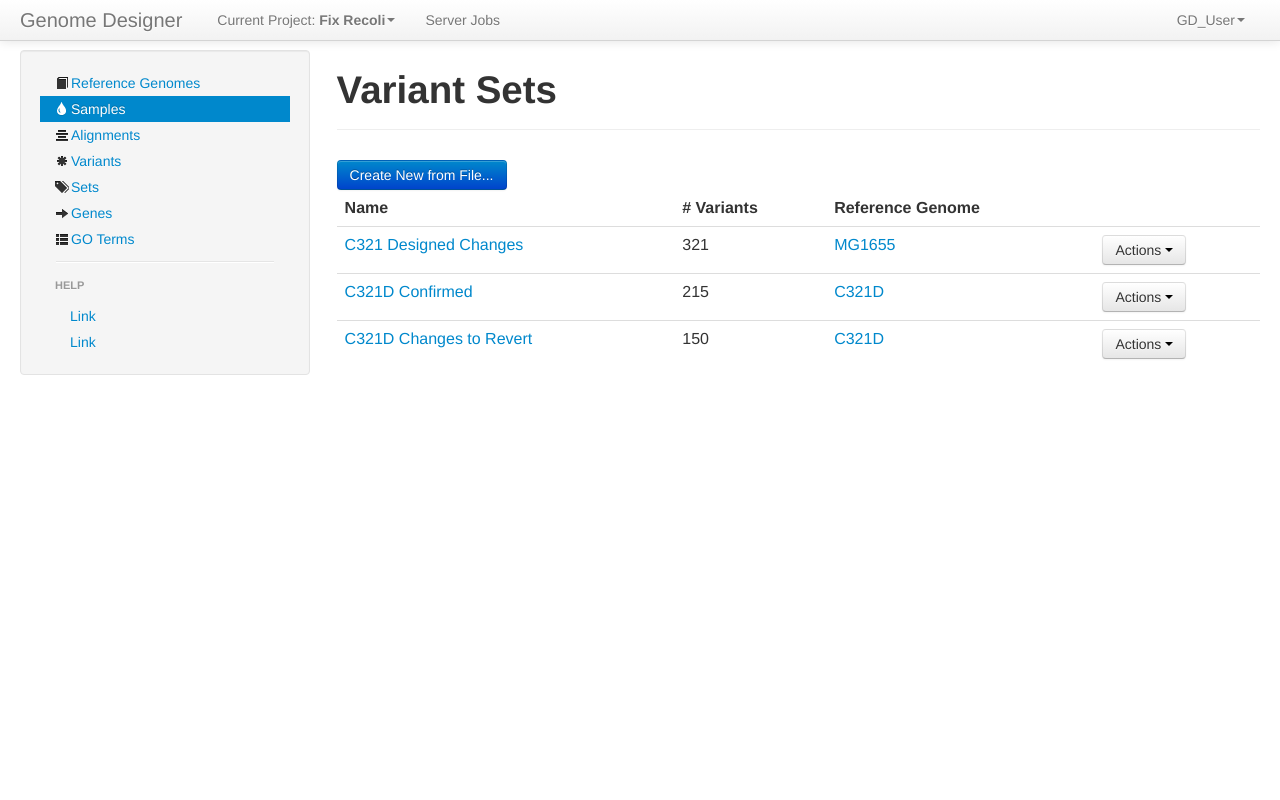
After one commit to churchlab/millstone, a Django app: page /sets in a window 1280 px wide. The commit adds this page. Run offline with Django 3.2, Linux system fonts and the light colour scheme; some libraries are stand-ins or nearby versions.

Commit message:
Redid side nav bar. Added top bar. Fleshed out a few of the pages, including samples, reference genomes, and sets. I think some of these pages can probably use some of the same elements, like searching/filtering, action buttons, etc. I also think that we might want to find some sort of larger, custom checkboxes, like these: http://arthurgouveia.com/prettyCheckable/ because they would be easier to click.

```diff
--- a/genome_designer/main/templates/alignment_list.html
+++ b/genome_designer/main/templates/alignment_list.html
@@ -1,5 +1,7 @@
 {% extends "base.html" %}
 
 {% block content%}
-  <h1>Alignments</h1>
+  <div class="page-header">
+    <h1>Alignments</h1>
+  </div>
 {% endblock %}
--- a/genome_designer/main/templates/base.html
+++ b/genome_designer/main/templates/base.html
@@ -6,18 +6,27 @@
 
   <!-- css - Third party -->
   <link rel="stylesheet" href="{% static "vendor/bootstrap/css/bootstrap.css" %}" type="text/css" />
-
+  <style type="text/css">
+      body {
+          padding-top: 50px;
+      }
+  </style>
   <!-- JavaScript - Third-party  -->
   <script type="text/javascript" src="{% static "vendor/js/jquery-1.10.2.js" %}"></script>
   <script type="text/javascript" src="{% static "vendor/bootstrap/js/bootstrap.js" %}"></script>
 </head>
 <body>
-  <div class="row">
-    {% include "side_nav_bar.html" %}
-    <div class="span9">
-      {% block content%}{% endblock %}
-    </div>
-  </div>
+  {% include "top_nav_bar.html" %}
+  <div class="container-fluid">
+    <div class="row-fluid">
+      <div class="span3">
+        {% include "side_nav_bar.html" %}
+      </div><!--/.span3 -->
+      <div class="span9">
+        {% block content%}{% endblock %}
+      </div> <!--/.span9 -->
+    </div> <!--/.row-fluid -->
+  </div><!--/.container-fluid -->
   <script type="text/javascript" src="{% static "js/temp_inline.js" %}"></script>
 </body>
 </html>
--- a/genome_designer/main/templates/side_nav_bar.html
+++ b/genome_designer/main/templates/side_nav_bar.html
@@ -1,20 +1,12 @@
-<div class="span3">
-    <div class="well">
-        <div>
+<div class="well sidebar-nav">
     <ul class="nav nav-list">
-                <li><label class="tree-toggle nav-header">Projects</label>
-                    <ul class="nav nav-list tree">
-                        <li><label class="tree-toggle nav-header">Project 1</label>
-                            <ul class="nav nav-list tree">
-                                <li><a href="/refgenomes">Ref Genomes</a></li>
-                                <li><a href="/samples">Samples</a></li>
-                                <li><a href="/alignments">Alignments</a></li>
-                            </ul>
-                        </li>
-                        <li><label class="tree-toggle nav-header">Project 2</label></li>
-                        <li><label class="tree-toggle nav-header">Project 3</label></li>
-                    </ul>
-                </li>
+        <li><a href="/refgenomes"><i class="icon-book"></i>Reference Genomes</a></li>
+        <li class="active"><a href="/samples"><i class="icon-tint icon-white"></i>Samples</a></li>
+        <li><a href="/alignments"><i class="icon-align-center"></i>Alignments</a></li>
+        <li><a href="/variants"><i class="icon-asterisk"></i>Variants</a></li>
+        <li><a href="/sets"><i class="icon-tags"></i>Sets</a></li>
+        <li><a href="/genes"><i class="icon-arrow-right"></i>Genes</a></li>
+        <li><a href="/goterms"><i class=" icon-th-list"></i>GO Terms</a></li>
         <li class="divider"></li>
         <li><label class="tree-toggle nav-header">Help</label>
             <ul class="nav nav-list tree">
@@ -22,7 +14,5 @@
                 <li><a href="#">Link</a></li>
             </ul>
         </li>
-            </ul>
-        </div>
-    </div>
-</div>
+    </ul><!--/.nav -->
+</div><!--/.well /.sidebar-nav -->
--- /dev/null
+++ b/genome_designer/main/templates/top_nav_bar.html
@@ -0,0 +1,38 @@
+<div class="navbar navbar-fixed-top">
+  <div class="navbar-inner">
+    <div class="container-fluid">
+      <button type="button" class="btn btn-navbar" data-toggle="collapse" data-target=".nav-collapse">
+        <span class="icon-bar"></span>
+        <span class="icon-bar"></span>
+        <span class="icon-bar"></span>
+      </button>
+        <a class="brand">Genome Designer</a>
+        <ul class="nav">
+          <li id="fat-menu" class="dropdown">
+            <a href="#" id="drop3" role="button" class="dropdown-toggle" data-toggle="dropdown">Current Project: <b>Fix Recoli</b><b class="caret"></b></a>
+            <ul class="dropdown-menu" role="menu" aria-labelledby="drop3">
+              <li role="presentation"><a role="menuitem" tabindex="-1" href="#">Action</a></li>
+              <li role="presentation"><a role="menuitem" tabindex="-1" href="#">Another action</a></li>
+              <li role="presentation"><a role="menuitem" tabindex="-1" href="#">Something else here</a></li>
+              <li role="presentation" class="divider"></li>
+              <li role="presentation"><a role="menuitem" tabindex="-1" href="#">Separated link</a></li>
+            </ul>
+          </li>
+          <li><a href="#about">Server Jobs</a></li>
+        </ul>
+        <ul class="nav pull-right">
+          <li id="fat-menu" class="dropdown">
+            <a href="#" id="drop3" role="button" class="dropdown-toggle" data-toggle="dropdown">GD_User<b class="caret"></b></a>
+            <ul class="dropdown-menu" role="menu" aria-labelledby="drop3">
+              <li role="presentation"><a role="menuitem" tabindex="-1" href="#">Action</a></li>
+              <li role="presentation"><a role="menuitem" tabindex="-1" href="#">Another action</a></li>
+              <li role="presentation"><a role="menuitem" tabindex="-1" href="#">Something else here</a></li>
+              <li role="presentation" class="divider"></li>
+              <li role="presentation"><a role="menuitem" tabindex="-1" href="#">Separated link</a></li>
+            </ul>
+          </li>
+        </ul>
+      </div><!--/.nav-collapse -->
+    </div><!--/.container-fluid -->
+  </div><!--/.navbar-inner -->
+</div><!--/.navbar -->
--- /dev/null
+++ b/genome_designer/main/templates/variant_set_list.html
@@ -0,0 +1,70 @@
+{% extends "base.html" %}
+
+{% block content%}
+<div class="page-header">
+  <h1>Variant Sets</h1>
+</div>
+  <div class="btn dropdown-toggle btn-primary" data-toggle="dropdown" href="#">
+      Create New from File...
+  </div>
+  <table class="table">
+    <thead>
+      <tr>
+        <th>Name</th>
+        <th># Variants</th>
+        <th>Reference Genome</th>
+      </tr>
+    </thead>
+    <tbody>
+      <tr>
+        <td><a href="#">C321 Designed Changes</a></td>
+        <td>321</td>
+        <td><a href="#">MG1655</a></td>
+        <td>
+          <div class="btn-group">
+            <a class="btn dropdown-toggle" data-toggle="dropdown" href="#">
+              Actions
+              <span class="caret"></span>
+            </a>
+            <ul class="dropdown-menu">
+              <!-- dropdown menu links -->
+            </ul>
+          </div>
+        </td>
+      </tr>
+      <tr>
+        <td><a href="#">C321D Confirmed</a></td>
+        <td>215</td>
+        <td><a href="#">C321D</a></td>
+        <td>
+          <div class="btn-group">
+            <a class="btn dropdown-toggle" data-toggle="dropdown" href="#">
+              Actions
+              <span class="caret"></span>
+            </a>
+            <ul class="dropdown-menu">
+              <!-- dropdown menu links -->
+            </ul>
+          </div>
+        </td>
+      </tr>
+      <tr>
+        <td><a href="#">C321D Changes to Revert</a></td>
+        <td>150</td>
+        <td><a href="#">C321D</a></td>
+        <td>
+          <div class="btn-group">
+            <a class="btn dropdown-toggle" data-toggle="dropdown" href="#">
+              Actions
+              <span class="caret"></span>
+            </a>
+            <ul class="dropdown-menu">
+              <!-- dropdown menu links -->
+            </ul>
+          </div>
+        </td>
+      </tr>
+    </tbody>
+  </table>
+</div>
+{% endblock %}
--- a/genome_designer/main/views.py
+++ b/genome_designer/main/views.py
@@ -28,3 +28,7 @@ def sample_list_view(request):
 def alignment_list_view(request):
     context = {}
     return render(request, 'alignment_list.html', context)
+
+def variant_set_list_view(request):
+    context = {}
+    return render(request, 'variant_set_list.html', context)
--- a/genome_designer/urls.py
+++ b/genome_designer/urls.py
@@ -6,5 +6,6 @@ urlpatterns = patterns('',
     url(r'^projects$', 'genome_designer.main.views.project_list_view'),
     url(r'^refgenomes$', 'genome_designer.main.views.reference_genome_list_view'),
     url(r'^alignments$', 'genome_designer.main.views.alignment_list_view'),
+    url(r'^sets$', 'genome_designer.main.views.variant_set_list_view'),
     url(r'^samples$', 'genome_designer.main.views.sample_list_view'),
 )
```
Also changed, not shown: genome_designer/main/templates/reference_genome_list.html (+65 -0 lines), genome_designer/main/templates/sample_list.html (+115 -0 lines), genome_designer/main/templates/side_nav_bar.old.html (added, +28 -0 lines). Lines whose indentation alone changed are shown as unchanged.
